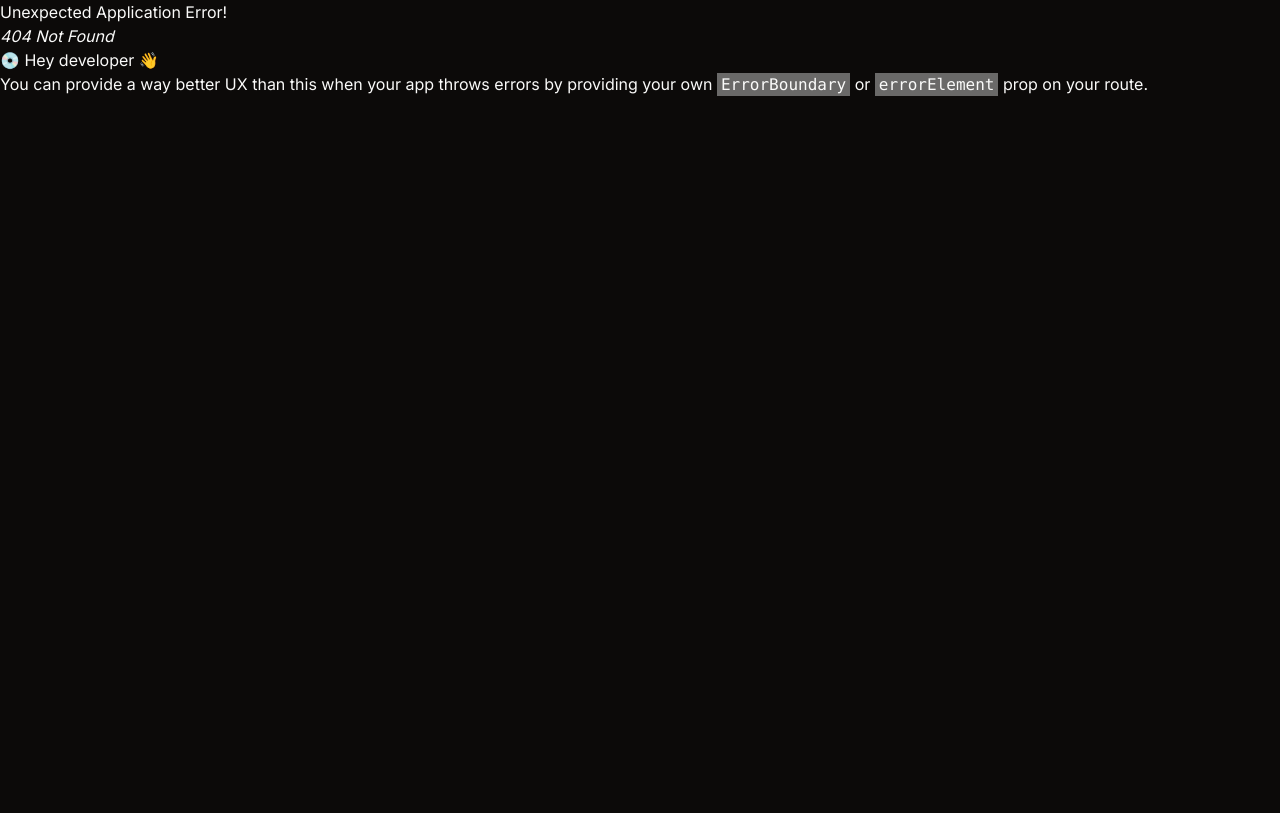
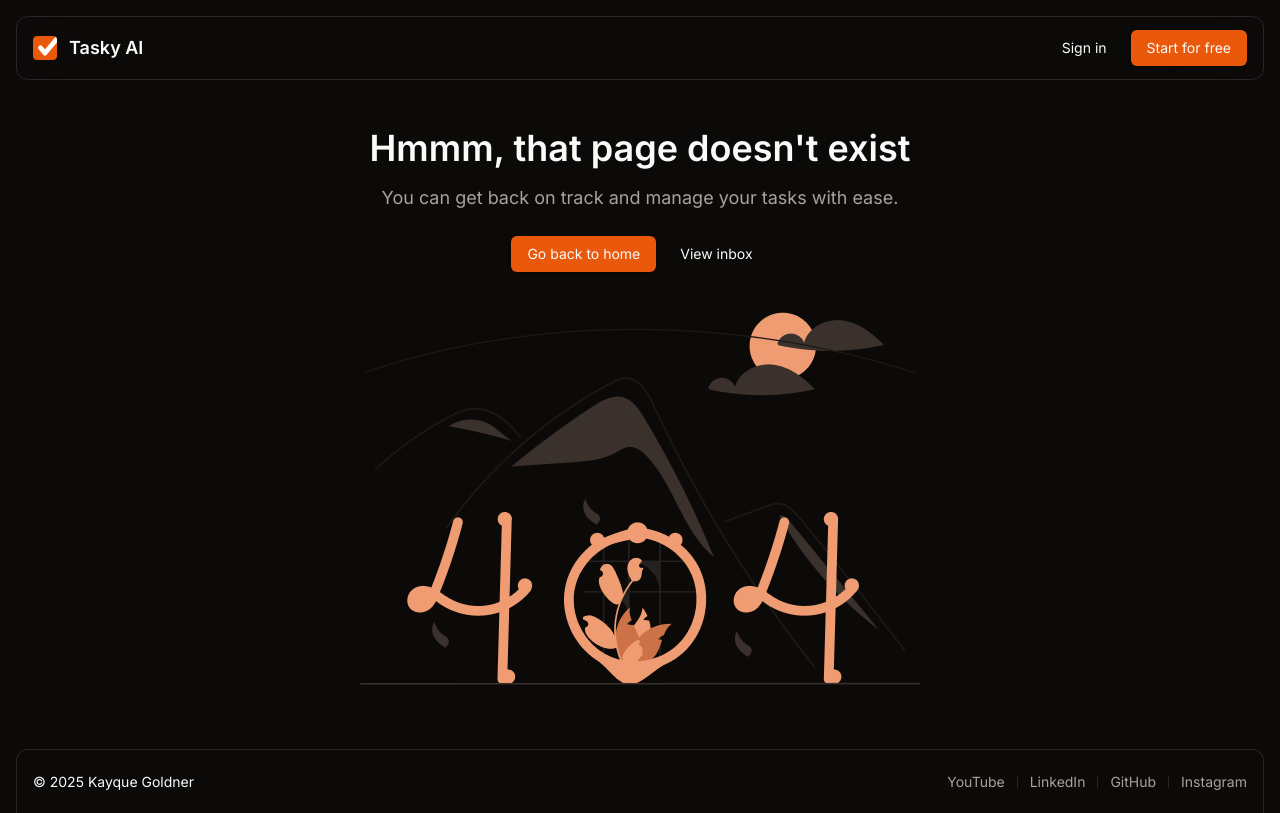
Before and after one commit to KayqueGoldner/taskyai-ai-powered-saas-platform-react, a React (Vite) app: page /app in a window 1280 px wide. Before the commit this address had no page. Built offline with nearby package versions, Linux system fonts and the light colour scheme.

Commit message:
404 page

```diff
--- /dev/null
+++ b/src/pages/root-error-boundary.tsx
@@ -0,0 +1,56 @@
+/**
+ * node modules
+ */
+import { isRouteErrorResponse, useRouteError, Link } from "react-router";
+
+/**
+ * components
+ */
+import { Button } from "@/components/ui/button";
+import { Header } from "@/components/header";
+import { Footer } from "@/components/footer";
+
+/**
+ * assets
+ */
+import { pageNotFound } from "@/assets";
+
+export const RootErrorBoundary = () => {
+  const error = useRouteError();
+
+  return (
+    <div className="flex min-h-dvh flex-col">
+      <Header />
+
+      <div className="container flex grow flex-col items-center justify-center pb-12 pt-32">
+        <h1 className="text-center text-2xl font-semibold sm:text-4xl">
+          {isRouteErrorResponse(error)
+            ? "Hmmm, that page doesn't exist"
+            : "Something went wrong"}
+        </h1>
+
+        <p className="mb-6 mt-4 max-w-[55ch] text-center text-muted-foreground sm:text-lg">
+          {isRouteErrorResponse(error)
+            ? "You can get back on track and manage your tasks with ease."
+            : "We're working to fix this issue. Please try again later."}
+        </p>
+
+        <div className="flex gap-2">
+          <Button asChild>
+            <Link to="/">Go back to home</Link>
+          </Button>
+
+          <Button variant="ghost" asChild>
+            <Link to="/app/inbox">View inbox</Link>
+          </Button>
+        </div>
+
+        <figure className="mt-10">
+          <img src={pageNotFound} width={560} height={373} alt="404 page" />
+        </figure>
+      </div>
+
+      <Footer />
+    </div>
+  );
+};
--- a/src/routes/index.tsx
+++ b/src/routes/index.tsx
@@ -12,6 +12,11 @@ import { HomePage } from "@/pages/home-page";
  * layouts
  */
 import { RootLayout } from "@/layouts/root-layout";
+
+/**
+ * error boundaries
+ */
+import { RootErrorBoundary } from "@/pages/root-error-boundary";
 
 /**
  * types
@@ -30,6 +35,7 @@ const router = createBrowserRouter([
     path: "/",
     element: <RootLayout />,
     children: rootRouteChildren,
+    errorElement: <RootErrorBoundary />,
   },
 ]);
 
```
